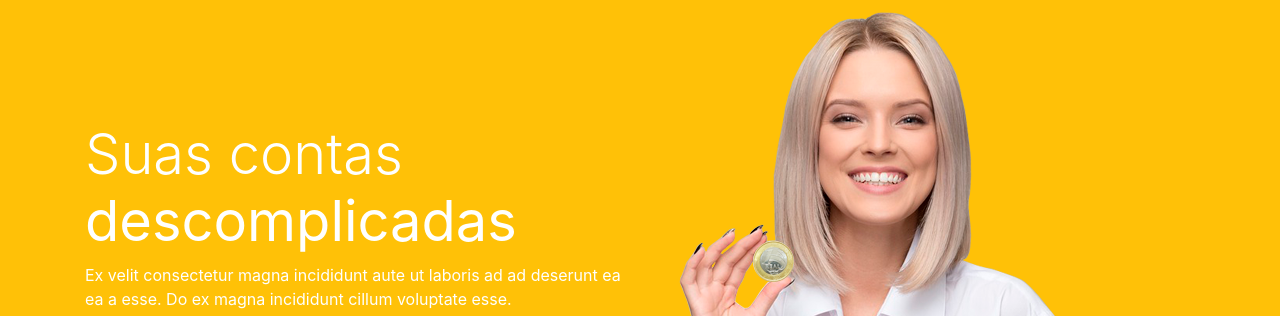
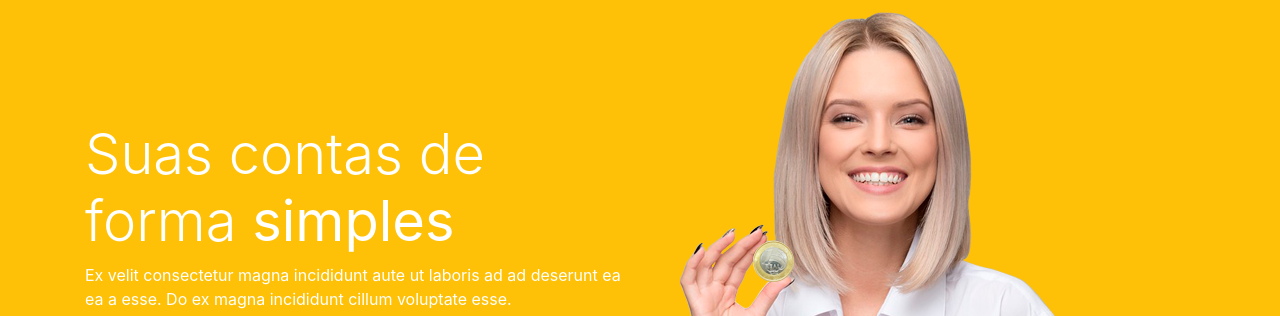
Before and after one commit to yuri-akira/Finans, a plain HTML site: page index.html in a window 1280 px wide. Shown: the part 72-388 px from the top of the page. Drawn offline with nearby package versions, Linux system fonts and the light colour scheme.

Commit message:
Title changed to "Suas contas de forma simples"

```diff
--- a/index.html
+++ b/index.html
@@ -70,7 +70,7 @@
         <div class="row">
           <div class="col-md-6 d-flex">
             <section class="align-self-center">
-              <h1 class="display-4">Suas contas <strong>descomplicadas</strong></h1>
+              <h1 class="display-4">Suas contas de forma <strong>simples</strong></h1>
               <p>
                 Ex velit consectetur magna incididunt aute ut laboris ad ad deserunt ea ea a esse. Do ex magna incididunt cillum voluptate esse.
               </p>
```
